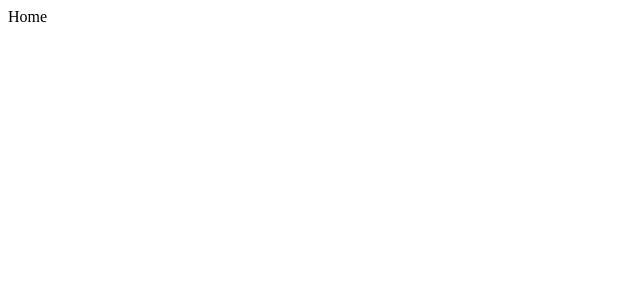
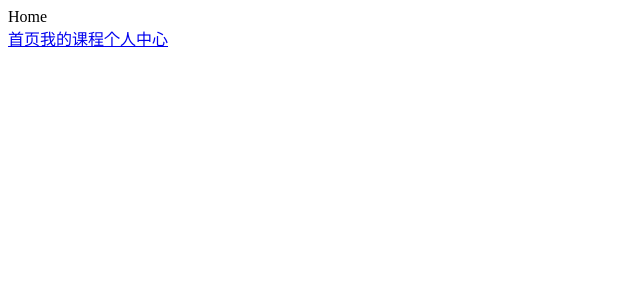
Before and after one commit to XingJYGo/2018zhufeng-ketang-app, a React app: page /lesson in a window 1280 px wide. Shown: the top 300 px of the page, without its empty margins (0-640 px from the left). Built offline with nearby package versions, Linux system fonts and the light colour scheme; a small style sheet from the web is missing.

Commit message:
'3.导航配置'

```diff
--- a/index.html
+++ b/index.html
@@ -3,6 +3,7 @@
 <head>
   <meta charset="UTF-8">
   <title>珠峰培训 http://www.zhufengpeixun.cn</title>
+  <link rel="stylesheet" href="//at.alicdn.com/t/font_528226_1jsbl7286t7qfr.css">
 </head>
 <body>
 <div id="root"></div>
--- /dev/null
+++ b/src/components/Tab/Tab.js
@@ -0,0 +1,20 @@
+import React from 'react';
+import {NavLink} from 'react-router-dom';
+export default class Tab extends React.Component {
+  render(){
+    return <nav className="nav">
+      <NavLink to={'/'}>
+        <i className="iconfont icon-xingqiu"></i>
+        <span>首页</span>
+      </NavLink>
+      <NavLink to={'/lesson'}>
+        <i className="iconfont icon-react"></i>
+        <span>我的课程</span>
+      </NavLink>
+      <NavLink to={'/profile'}>
+        <i className="iconfont icon-xiaolian"></i>
+        <span>个人中心</span>
+      </NavLink>
+    </nav>
+  }
+}
--- a/src/containers/App.js
+++ b/src/containers/App.js
@@ -1,8 +1,10 @@
 import React from 'react';
+import Tab from "../components/Tab/Tab";
 export default class App extends React.Component {
   render(){
     return <div>
       {this.props.children}
+      <Tab/>
     </div>
   }
 }
```
Also changed, not shown: src/components/Tab/Tab.less (added).
